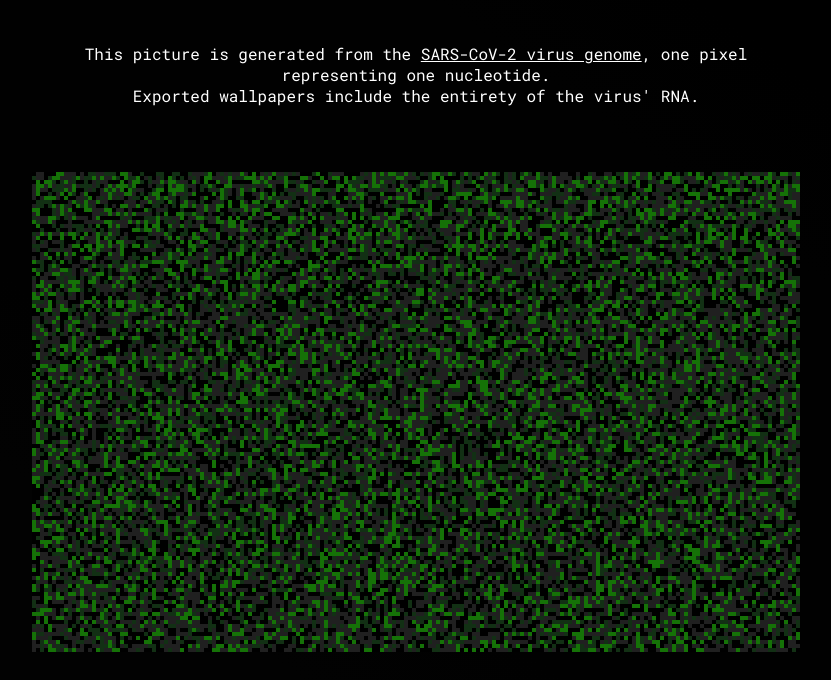
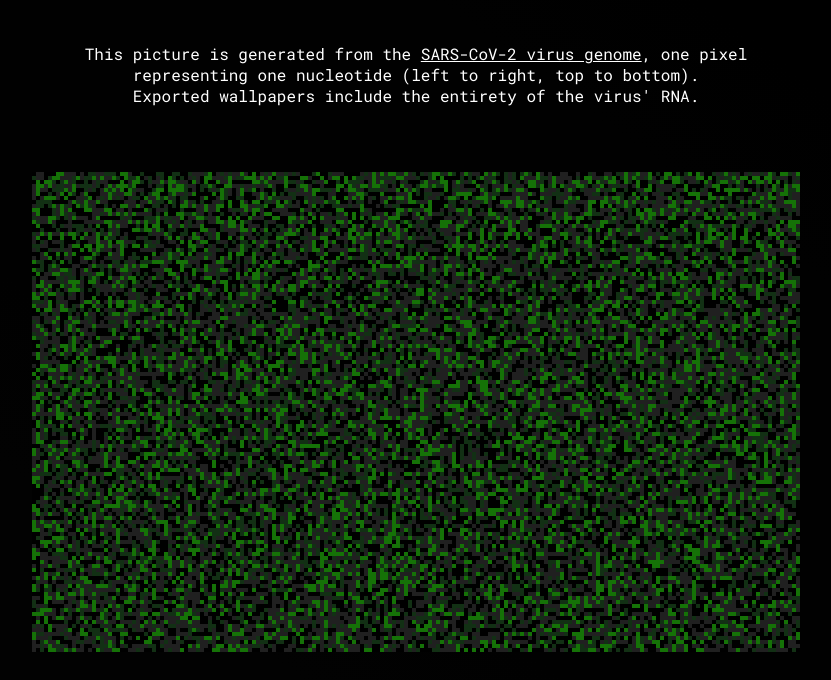
Before and after one commit to TheFreal/covisualizer, a plain HTML site: page index.html in a window 1280 px wide. Shown: the part 120-800 px from the top of the page, without its empty margins (224-1055 px from the left). Drawn offline with Linux system fonts and the light colour scheme.

Commit message:
Disclaimer for direction

```diff
--- a/index.html
+++ b/index.html
@@ -27,7 +27,7 @@
   <div id="layout">
     <div id="head">
       <h1> COV-isualize-19 </h1>
-      <p> This picture is generated from the <a href="https://www.kaggle.com/paultimothymooney/explore-coronavirus-sars-cov-2-genome/data">SARS-CoV-2 virus genome</a>, one pixel representing one nucleotide.<br/> Exported wallpapers include the entirety of the virus' RNA.</p>
+      <p> This picture is generated from the <a href="https://www.kaggle.com/paultimothymooney/explore-coronavirus-sars-cov-2-genome/data">SARS-CoV-2 virus genome</a>, one pixel representing one nucleotide (left to right, top to bottom).<br/> Exported wallpapers include the entirety of the virus' RNA.</p>
     </div>
     <div id="genome">
     </div>
```
